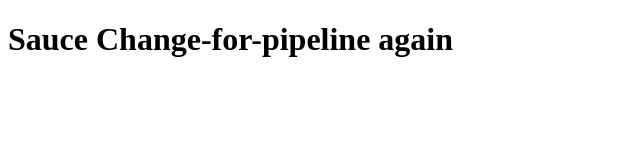
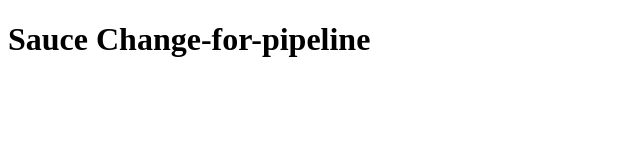
Before and after one commit to imagineLife/saywhat-api, a React app in the folder client/: page / in a window 1280 px wide. Shown: the top 160 px of the page, without its empty margins (0-640 px from the left). Built offline with nearby package versions, Linux system fonts and the light colour scheme.

Commit message:
text-change

```diff
--- a/client/src/index.tsx
+++ b/client/src/index.tsx
@@ -2,7 +2,7 @@ import * as React from "react";
 import * as ReactDOM from "react-dom";
 
 const Header = (): JSX.Element => (
-  <h1>Sauce Change-for-pipeline again</h1>
+  <h1>Sauce Change-for-pipeline</h1>
 )
 
 ReactDOM.render(<Header />, document.getElementById("root"));
```
